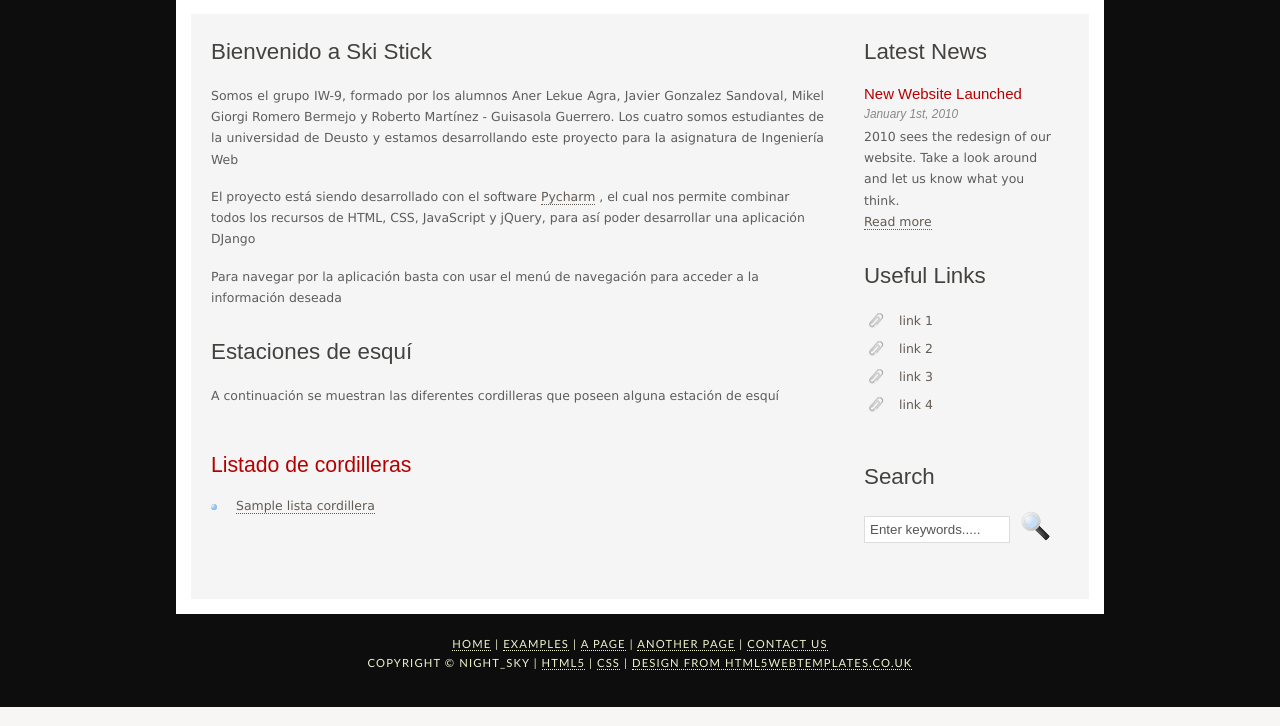
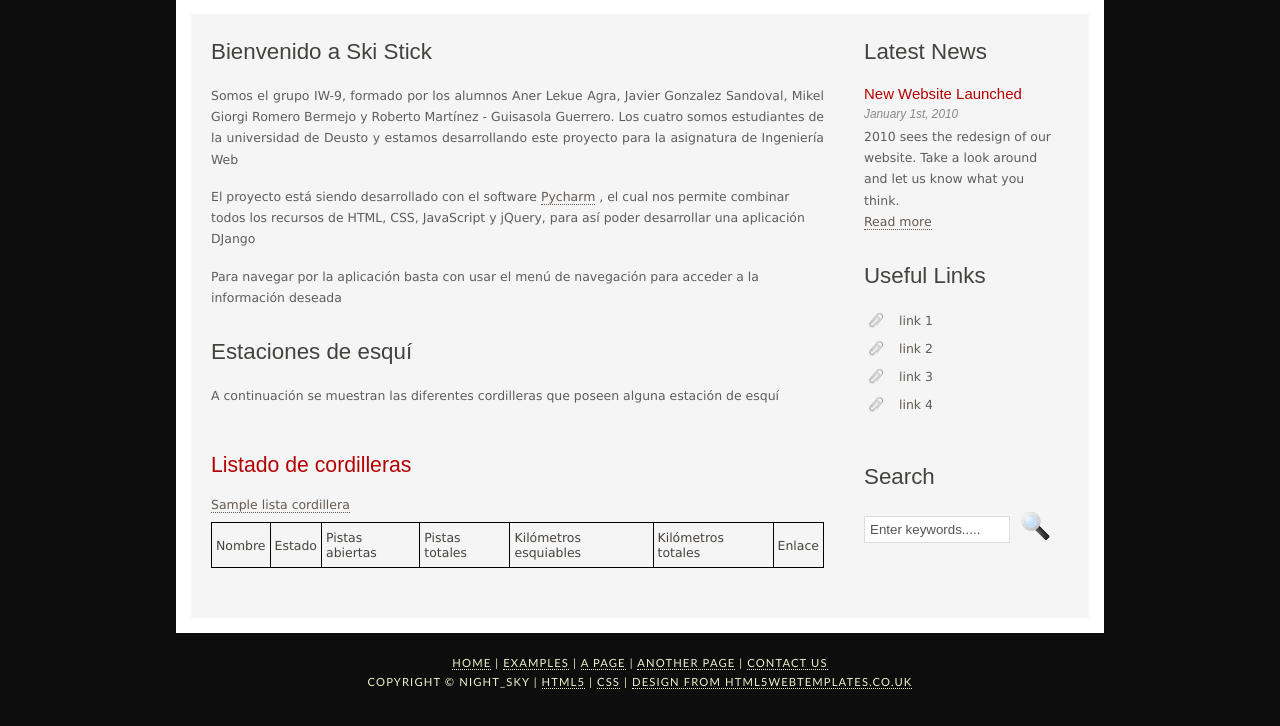
Before and after one commit to Robertoguisasola/IW, a Django app: template appIW/templates/appIW/index.html in a window 1280 px wide. Shown: the part 251-977 px from the top of the page. Run offline with Django 3.2, Linux system fonts and the light colour scheme; the template is opened without the code that fills it: most values are stand-ins (such as "Sample title", 1, 10 or a date in 2020); parts of the project's set-up code (start-up, migrations or seed data) failed here and were passed over.

Commit message:
La view index saca la tabla

```diff
--- a/appIW/templates/appIW/index.html
+++ b/appIW/templates/appIW/index.html
@@ -79,24 +79,44 @@
         {% block cordilleras %}
         <h2>Listado de cordilleras</h2>
         {% if listaCordilleras %}
-        <ul>
           {% for c in listaCordilleras %}
-          <li>
             <a href="/cordillera/{{ c.id }}">{{ c.nombre}}</a>
-            <!--TODO sacar las estaciones en funcion de las cordilleras-->
-                <ul>
-                  <li>
-                    <!--Estacion 1 -->
-                     <a href="/estacion/{{e.id}}"></a>
-                  </li>
-                   <li>
-                     <!--Estacion 2-->
-                      <a href="/estacion/{{e.id}}"></a>
-                  </li>
-                </ul>
-          </li>
+            {% if listaEstaciones %}
+              <table>
+                    <tr>
+                      <td>Nombre</td>
+                      <td>Estado</td>
+                      <td>Pistas abiertas</td>
+                      <td>Pistas totales</td>
+                      <td>Kilómetros esquiables</td>
+                      <td>Kilómetros totales</td>
+                      <td>Enlace</td>
+                    </tr>
+              {% for e in listaEstaciones %}
+                {% if e.cordillera == c %}
+                <!--TODO hacer que saque solo las abiertas-->
+                  <tr>
+                    <td><a href="/estacion/{{e.id}}">{{e.nombre}}</a></td>
+                    <td>{% if e.abierta %}
+                      Abierta
+                      {% else %}
+                      Cerrada
+                      {% endif %}
+                    </td>
+                    <td>{{e.nPistas}}</td>
+                    <td>{{e.nPistasTotales}}</td>
+                    <td>{{e.nKilometros}}</td>
+                    <td>{{e.nKilometrosTotales}}</td>
+                    <td>{{e.enlace}}</td>
+                  </tr>
+                {% else %}
+                {% endif %}
+              {% endfor %}
+              </table>
+            {% else %}
+            <p>No hay estaciones</p>
+            {% endif %}
           {% endfor %}
-        </ul>
         {% else %}
         <p>No hay cordilleras creadas.</p>
         {% endif %}
--- a/appIW/views.py
+++ b/appIW/views.py
@@ -6,13 +6,11 @@ from .models import Cordillera, Estacion, Pista
 
 # Create your views here.
 # view inicial
-def index(request):
-    return render(request, 'appIW/index.html')
-
 
 def index(request):
     cordilleras = get_list_or_404(Cordillera.objects.order_by('nombre'))
-    context = {'listaCordilleras': cordilleras}
+    estaciones = get_list_or_404(Estacion.objects.order_by('nombre'))
+    context = {'listaCordilleras': cordilleras, 'listaEstaciones': estaciones}
     return render(request, 'appIW/index.HTML', context)
 
 # Devuelve los detalles de una cordillera
```
Also changed, not shown: db.sqlite3.
